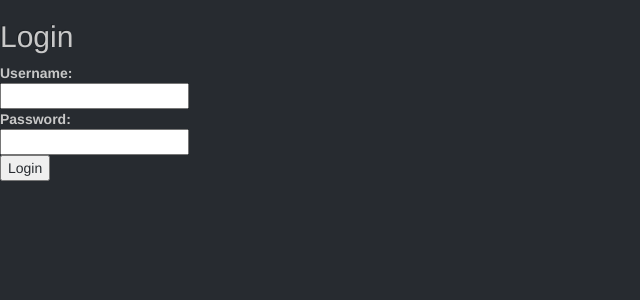
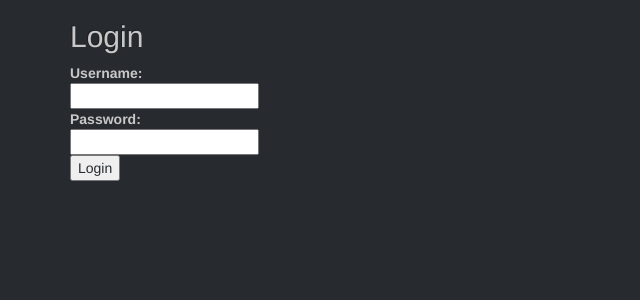
Before and after one commit to bayang/calepin, a Flask app: page /login in a window 1280 px wide. Shown: the top 300 px of the page, without its empty margins (0-640 px from the left). Run offline with Flask 2, Linux system fonts and the light colour scheme; parts of the project's set-up code (start-up, migrations or seed data) failed here and were passed over; some libraries are stand-ins or nearby versions.

Commit message:
modified layout

```diff
--- a/templates/login.html
+++ b/templates/login.html
@@ -13,6 +13,9 @@
     </head>
   <body>
 {% block body %}
+<div class="container">
+          <div class="row">
+            <div class="col-md-10">
   <h2>Login</h2>
   {% if error %}<p class="alert alert-warning error"><a href="#" class="close" data-dismiss="alert" aria-label="close">&times;</a><strong>Error:</strong> {{ error }}{% endif %}
   <form action="{{ url_for('login') }}" method="post">
@@ -24,6 +27,9 @@
       <dd><input type="submit" value="Login"></dd>
     </dl>
 </form></p>
+</div>
+</div>
+</div>
 {% endblock %}
 </body>
 </html>
```
